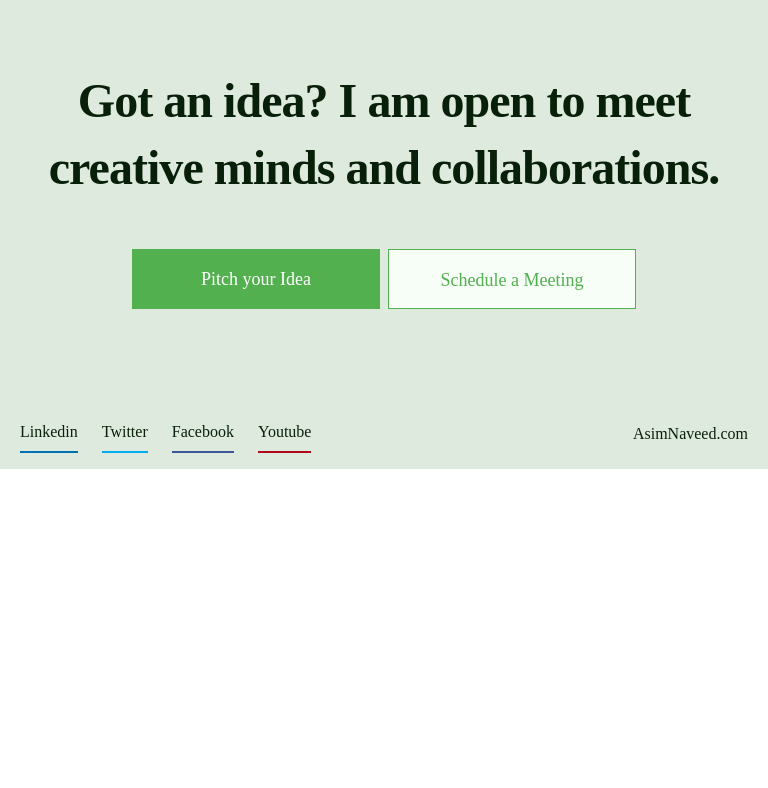
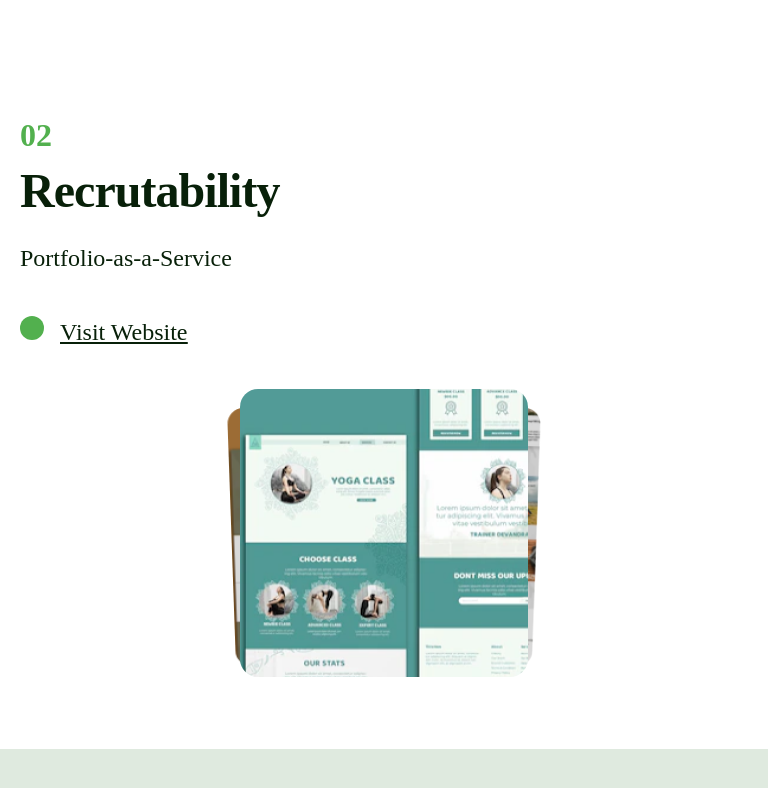
Before and after one commit to Mudassirrahman/landingpage, a Next.js app: page / in a window 768 px wide. Shown: the part 1242-2030 px from the top of the page. Before the commit the page ends 1711 px from the top, so only its background shows below. Built offline with nearby package versions, Linux system fonts and the light colour scheme.

Commit message:
port folio 2 section media width added for many screens

```diff
--- a/components/portFolio2/PortFolio2.jsx
+++ b/components/portFolio2/PortFolio2.jsx
@@ -37,7 +37,7 @@ function PortFolio2() {
                 </div>
                 </div>
         </div>
-        <div className="col-lg-5 col-md-5 col-sm-12 col-12 mt-lg-0 mt-md-0 mt-sm-3 mt-5 ">
+        <div className="col-lg-5 col-md-12 col-sm-12 col-12 mt-lg-0 mt-md-0 mt-sm-3 mt-5 ">
           {/* <div className="">
             <Deck />
           </div> */}
--- a/pages/index.js
+++ b/pages/index.js
@@ -56,8 +56,8 @@ export default function Home() {
 
         <HeroSec />
         <PortFolio1 />
-        {/* <PortFolio2 />
-        <PortFolio3 />  */}
+        <PortFolio2 />
+        {/* <PortFolio3 />  */}
         <Footer1 />
         <Footer2 />
         </div>
--- a/styles/PortFolio1.module.css
+++ b/styles/PortFolio1.module.css
@@ -129,7 +129,7 @@ height: 34px; */
   }
 }
 
-@media (min-width:768px){
+@media (min-width:769px){
 
   .rev_block {
     position: absolute;
--- a/styles/PortFolio2.module.css
+++ b/styles/PortFolio2.module.css
@@ -3,8 +3,8 @@
   margin-bottom: 72px;
 }
 
-  @media (max-width:768px){
-    .marginTop{
+@media (max-width: 768px) {
+  .marginTop {
     margin-top: 7.1875rem !important;
   }
 }
@@ -58,15 +58,15 @@
   margin-top: 1rem;
 }
 
-  @media (max-width:768px){
-    .portFolio2Pera{
+@media (max-width: 768px) {
+  .portFolio2Pera {
     display: none;
   }
-    .portFolio2Link{
+  .portFolio2Link {
     margin-top: 5% !important;
   }
-    .linkCricle{
-      margin-top: 4% !important;
+  .linkCricle {
+    margin-top: 2% !important;
   }
 }
 .portFolio2Link {
@@ -77,7 +77,6 @@
   line-height: 140%;
   text-decoration-line: underline;
   color: #082009;
-    margin-top: 154px;
 }
 
 .linkCricle {
@@ -85,41 +84,74 @@
   height: 24px;
   background: #52b04e;
   border-radius: 24px;
-    margin-top: 9.8rem;
+  margin-top: .3rem;
   margin-right: 1rem;
+}
+@media (max-width:1980px){
+  .rev_blockPera{
+    width: 600px;
+  }
+}
+@media (max-width:1339px){
+  .rev_blockPera{
+    width: 550px;
+  }
+}
+@media (max-width:1273px){
+  .rev_blockPera{
+    width: 500px;
+  }
+}
+
+@media (max-width:1180px){
+  .rev_blockPera{
+    width: 450px;
+  }
+}
+@media (max-width:1110px){
+  .rev_blockPera{
+    width: 400px;
+  }
 }
 
 
 
-  @media (max-width:768px){
-    .custmPera{
+
+@media (max-width:991px){
+  .rev_blockPera{
+    width: 600px;
+  }
+}
+@media (max-width: 768px) {
+  .custmPera {
     display: none;
   }
 }
 
-  @media (min-width:768px){
 
+@media (max-width: 1366px) {
   .rev_block {
     position: absolute;
     top: 1528px;
   }
-    .rev_blockMainHeading{
+  .rev_blockMainHeading {
     position: absolute;
     top: 1621px;
   }
-    .rev_blockSubHeading{
+  .rev_blockSubHeading {
     position: absolute;
     top: 1696px;
   }
 
-    .rev_blockPera{
+  .rev_blockPera {
     position: absolute;
-      width: 600px;
     top: 1746px;
   }
 
-  .rev_block:after , .rev_blockMainHeading:after , .rev_blockSubHeading:after{
-    content: '';
+  .rev_block:after,
+  .rev_blockMainHeading:after,
+  .rev_blockSubHeading:after {
+    content: "";
     top: 10%;
     left: 0;
     position: absolute;
@@ -130,24 +162,174 @@
     animation-delay: 1s;
   }
 
-  .rev_blockPera:after{
-    content: '';
+  .rev_blockPera:after {
+    content: "";
     top: 10%;
     left: 0;
     position: absolute;
     height: 100%;
-    background: #6D7E6D;
+    background: #6d7e6d;
     animation: rev_block 1.5s cubic-bezier(0.19, 1, 0.22, 1) forwards;
     animation-delay: 1s;
+  }
+
+  .portFolio2Link{
+    margin-top: 130px;
+  }
+
+  .linkCricle{
+    margin-top: 8.5rem;
+  }
+}
+
+@media (max-width: 991px) {
+  .rev_block {
+    position: absolute;
+    top: 1828px;
+  }
+  .rev_blockMainHeading {
+    position: absolute;
+    top: 1921px;
+  }
+  .rev_blockSubHeading {
+    position: absolute;
+    top: 1996px;
+  }
+
+  .rev_blockPera {
+    position: absolute;
+    top: 2046px;
+  }
+
+  .rev_block:after,
+  .rev_blockMainHeading:after,
+  .rev_blockSubHeading:after {
+    content: "";
+    top: 10%;
+    left: 0;
+    position: absolute;
+    width: 0%;
+    height: 80%;
+    background: #082009;
+    animation: rev_block 1.5s cubic-bezier(0.19, 1, 0.22, 1) forwards;
+    animation-delay: 1s;
+  }
+
+  .rev_blockPera:after {
+    content: "";
+    top: 10%;
+    left: 0;
+    position: absolute;
+    height: 100%;
+    background: #6d7e6d;
+    animation: rev_block 1.5s cubic-bezier(0.19, 1, 0.22, 1) forwards;
+    animation-delay: 1s;
+  }
+
+  .portFolio2Link{
+    margin-top: 130px;
+  }
+
+  .linkCricle{
+    margin-top: 8.5rem;
+  }
+}
+
+@media (max-width:1050px){
+  .portFolio2Link{
+    margin-top: 160px;
+  }
+  .linkCricle{
+    margin-top: 10rem;
+  }
+}
+
+@media (max-width: 769px) {
+  .rev_block {
+    position: absolute;
+    top: 1828px;
+  }
+  .rev_blockMainHeading {
+    position: absolute;
+    top: 1921px;
+  }
+  .rev_blockSubHeading {
+    position: absolute;
+    top: 1996px;
+  }
+
+  .rev_blockPera {
+    position: absolute;
+    top: 2046px;
+  }
+
+  .rev_block:after,
+  .rev_blockMainHeading:after,
+  .rev_blockSubHeading:after {
+    content: "";
+    top: 10%;
+    left: 0;
+    position: absolute;
+    width: 0%;
+    height: 80%;
+    background: #082009;
+    animation: rev_block 1.5s cubic-bezier(0.19, 1, 0.22, 1) forwards;
+    animation-delay: 1s;
+  }
+
+  .rev_blockPera:after {
+    content: "";
+    top: 10%;
+    left: 0;
+    position: absolute;
+    height: 100%;
+    background: #6d7e6d;
+    animation: rev_block 1.5s cubic-bezier(0.19, 1, 0.22, 1) forwards;
+    animation-delay: 1s;
+  }
+}
+
+@media (max-width: 768px) {
+  .rev_block {
+    position:static;
 
   }
+  .rev_blockMainHeading {
+    position: static;
 
+  }
+  .rev_blockSubHeading {
+    position: static;
   }
 
 
+  .rev_block:after,
+  .rev_blockMainHeading:after,
+  .rev_blockSubHeading:after {
+    content: "";
+    top: 10%;
+    left: 0;
+    position: absolute;
+    width: 0%;
+    height: 80%;
+    background: #082009;
+    animation: rev_block 1.5s cubic-bezier(0.19, 1, 0.22, 1) forwards;
+    animation-delay: 1s;
+  }
+
+  .rev_blockPera:after {
+    content: "";
+    top: 10%;
+    left: 0;
+    position: absolute;
+    height: 100%;
+    background: #6d7e6d;
+    animation: rev_block 1.5s cubic-bezier(0.19, 1, 0.22, 1) forwards;
+    animation-delay: 1s;
+  }
+}
 
 @keyframes rev_block {
-
   0% {
     left: 0;
     width: 100%;
@@ -160,16 +342,13 @@
     left: 100%;
     width: 0%;
   }
-
 }
 
 @keyframes appear-text {
-
   0% {
     opacity: 0;
   }
   100% {
     opacity: 1;
   }
-
 }
```
Lines whose indentation alone changed are shown as unchanged.
